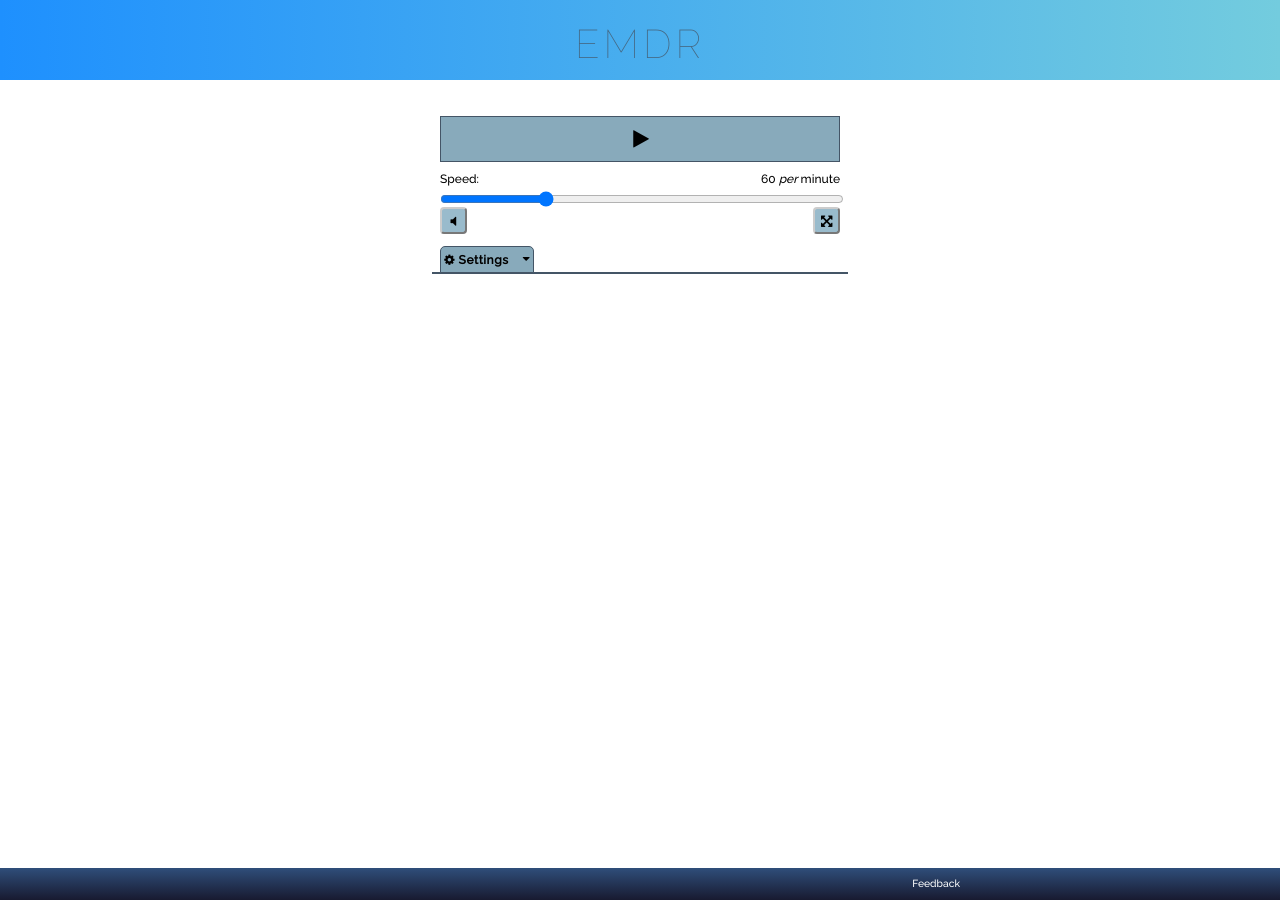
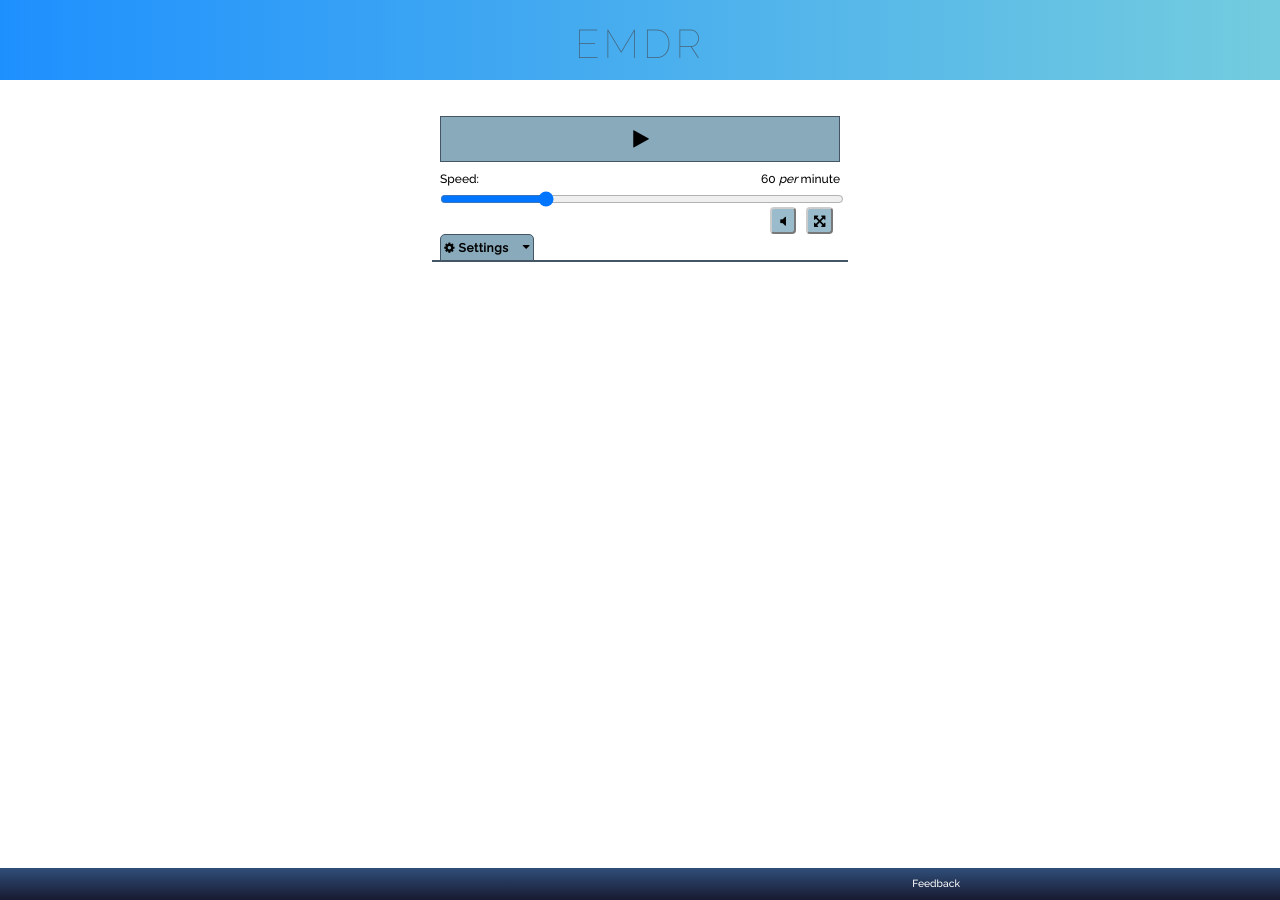
Before and after one commit to RarelyCharlie/rarelycharlie.github.io, a Jekyll site: the page built from _draft/emdr.md, in a window 1280 px wide. Built offline with Jekyll 4.4.1, drawn with Linux system fonts in a browser that asks for light colours.

Commit message:
button position

```diff
--- a/_includes/emdr.css
+++ b/_includes/emdr.css
@@ -32,12 +32,12 @@ hr {margin: .5ex 0 .25ex 0; border-color: #bbd0e5;}
 	}
 p {margin: 0;}
 
-#onoff {margin: 0 0 1em 0; position: relative;}
+#onoff {margin: 0; position: relative; text-align: right;}
 #onoff button {padding: 4px; width: 2em; height: 2em; border: 2px outset #ccc; border-radius: 4px;
-	background: #9bc;}
+	background: #9bc; margin: 0 1ex 0 0;}
 #onoff button.down {background: #79a; border-style: inset; color: #0cf;}
 #onoff button:disabled {background: #d5c7ac;}
-#full {position: absolute; right: 0;}
+#full {}
 #full.down {color: #0cf;}
 
 input[type=range] {display: block; width: 100%; margin: 0;}
```
